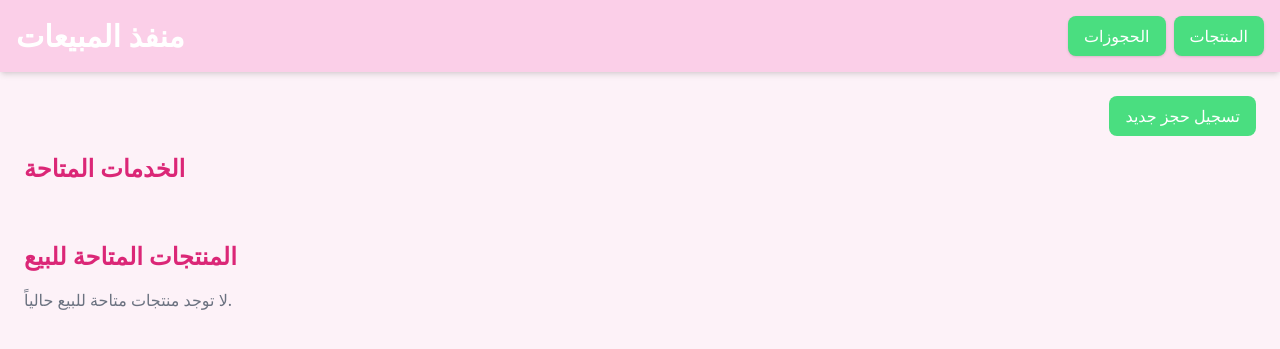
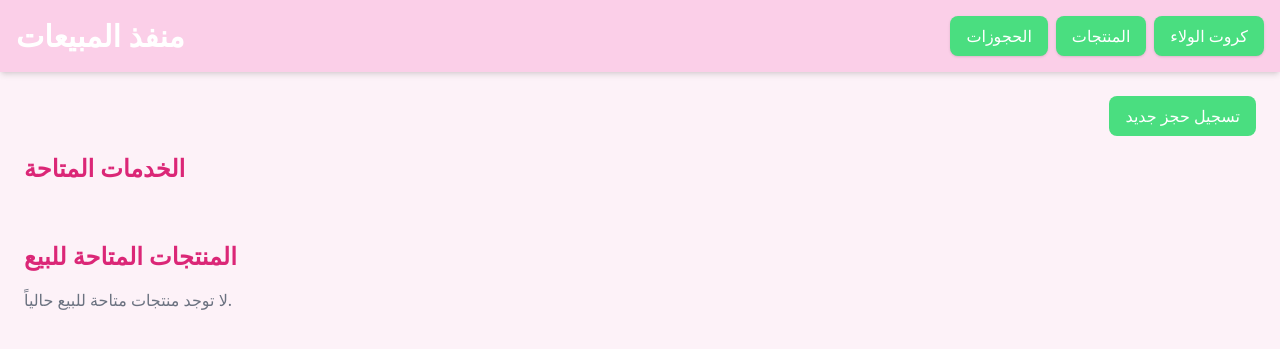
Before and after one commit to citybeachgulf-droid/salon, a Flask app: page /pos in a window 1280 px wide. Shown: the top 349 px of the page. Run offline with Flask 3, Linux system fonts and the light colour scheme; the visitor is signed in with stand-in values (Sample User, id 1); data that the repository does not hold is empty; some libraries are stand-ins or nearby versions.

Commit message:
Add loyalty card link to POS dashboard for admins (#48)
Co-authored-by: Cursor Agent <cursoragent@cursor.com>

```diff
--- a/salon_flask/templates/pos_dashboard.html
+++ b/salon_flask/templates/pos_dashboard.html
@@ -14,6 +14,9 @@
         <nav class="flex items-center gap-2">
             <a href="{{ url_for('main.pos_bookings') }}" class="bg-green-400 text-white py-2 px-4 rounded-lg shadow hover:bg-green-500 transition">الحجوزات</a>
             <a href="{{ url_for('main.products_page') }}" class="bg-green-400 text-white py-2 px-4 rounded-lg shadow hover:bg-green-500 transition">المنتجات</a>
+            {% if session.get('role') == 'admin' %}
+            <a href="{{ url_for('loyalty.loyalty_dashboard') }}" class="bg-green-400 text-white py-2 px-4 rounded-lg shadow hover:bg-green-500 transition">كروت الولاء</a>
+            {% endif %}
         </nav>
     </div>
 </header>
```
